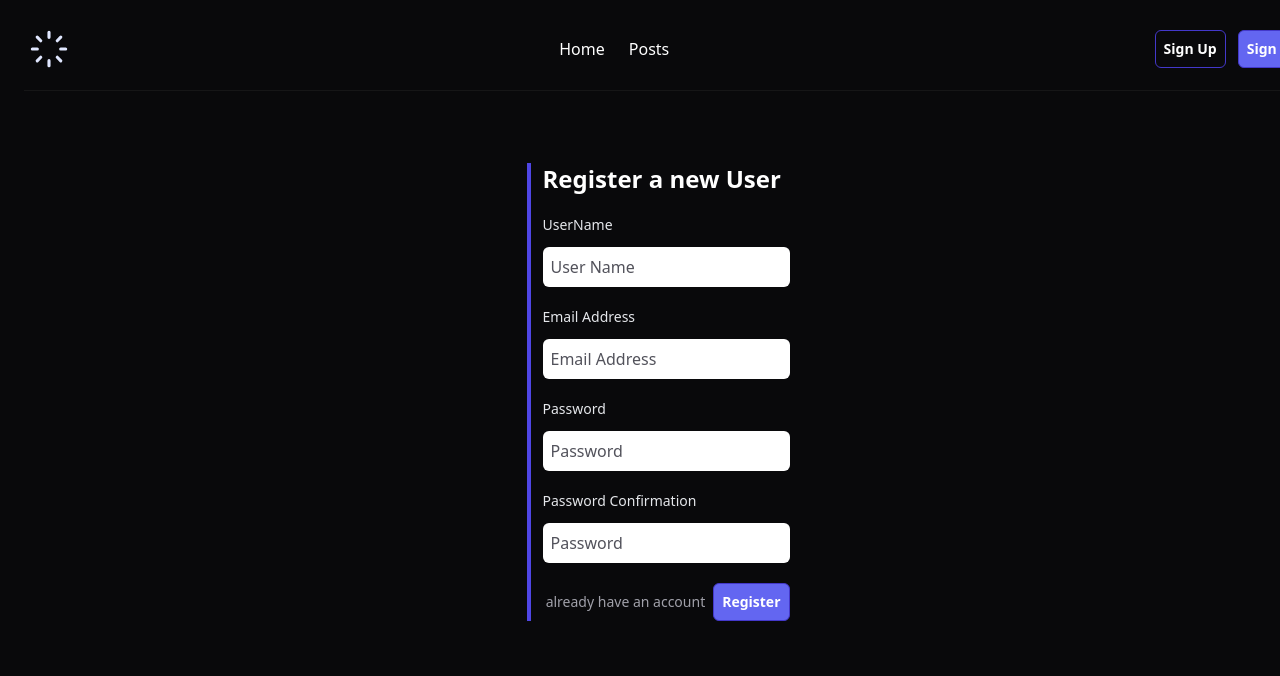
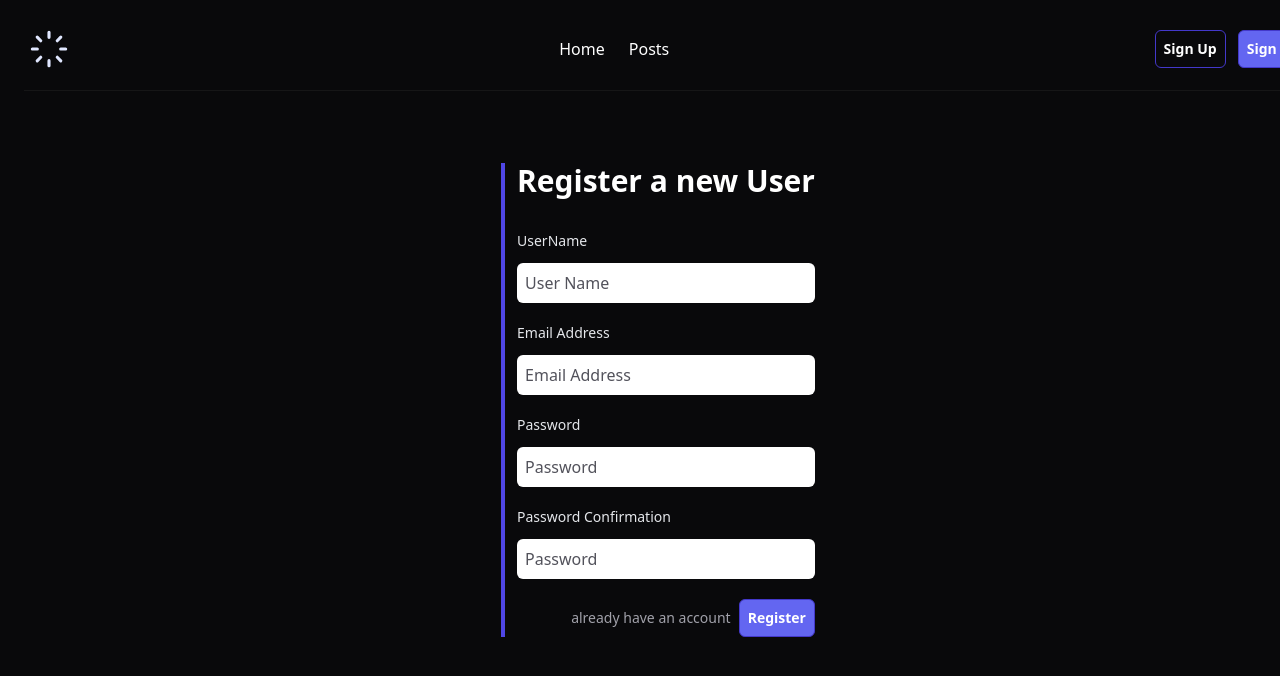
Before and after one commit to JermineJunior/laravel-vue-api, a Vue app: page /register in a window 1280 px wide. Shown: the top 676 px of the page. Built offline with nearby package versions, Linux system fonts and the light colour scheme.

Commit message:
Ui Tweaks

```diff
--- a/src/App.vue
+++ b/src/App.vue
@@ -14,7 +14,7 @@ import BaseNavigation from '@/components/BaseNavigation.vue';
 </template>
 <style scoped lang="postcss">
 :global(html) {
-    background-color: theme(colors.zinc.950);
-    color: theme(colors.white);
+    background-color: #09090b;
+    color: white;
 }
 </style>
--- a/src/assets/main.css
+++ b/src/assets/main.css
@@ -3,6 +3,9 @@
 @tailwind utilities;
 
 @layer components {
+  .btn-primary{
+     @apply mr-3 mb-6 p-3 font-bold bg-indigo-700 rounded-md transition-all ease-in-out duration-300 hover:bg-indigo-800;
+  }
   .input-label {
     @apply block pb-2 font-medium text-sm text-gray-200;
   }
--- a/src/components/BaseNavigation.vue
+++ b/src/components/BaseNavigation.vue
@@ -25,9 +25,12 @@ const authinticated = false;
     </ul>
     <div class="">
       <div class="flex items-center space-x-3" v-if="!authinticated">
-        <RouterLink to="/register" class="p-2  border border-indigo-700 rounded-md  text-sm font-semibold ">Sign Up
+        <RouterLink to="/register"
+          class="p-2  border border-indigo-700 rounded-md transition-all ease-in-out duration-300 hover:bg-indigo-300 hover:text-gray-800  text-sm font-semibold ">
+          Sign Up
         </RouterLink>
-        <RouterLink to="/login" class="p-2 bg-indigo-500 border border-indigo-700 rounded-md  text-sm font-semibold ">
+        <RouterLink to="/login"
+          class="p-2 bg-indigo-500 border border-indigo-700 rounded-md transition-all ease-in-out duration-300  hover:bg-indigo-800 text-sm font-semibold ">
           Sign In</RouterLink>
       </div>
       <div class="pr-3" v-else>
--- a/src/views/Auth/Login.vue
+++ b/src/views/Auth/Login.vue
@@ -5,7 +5,7 @@ import { RouterLink } from 'vue-router';
 <template>
   <div class="flex items-center justify-center">
     <div class="px-3 my-2 border-l-4 border-l-indigo-600">
-      <h3 class="text-2xl font-bold">Login to your account</h3>
+      <h3 class="text-3xl font-bold pb-3">Login to your account</h3>
       <!-- email -->
       <div class="my-5">
         <label for="email" class="input-label">Email Address</label>
--- a/src/views/Auth/Register.vue
+++ b/src/views/Auth/Register.vue
@@ -3,7 +3,7 @@
 <template>
   <div class="flex items-center justify-center">
     <div class="px-3 my-2 border-l-4 border-l-indigo-600">
-      <h3 class="text-2xl font-bold">Register a new User</h3>
+      <h3 class="text-3xl font-bold pb-3">Register a new User</h3>
       <div class="my-5">
         <label for="name" class="input-label">UserName</label>
         <input type="text" name="name" class="text-input" placeholder="User Name">
--- a/src/views/HomeView.vue
+++ b/src/views/HomeView.vue
@@ -6,7 +6,7 @@ let data = [1, 2, 3, 4, 5, 6]
 
 <template>
   <div class="flex justify-end">
-    <button class="mr-3 mb-6 p-3 font-bold  bg-indigo-700 rounded-md">
+    <button class="btn-primary">
       Add a Post
     </button>
   </div>
```
